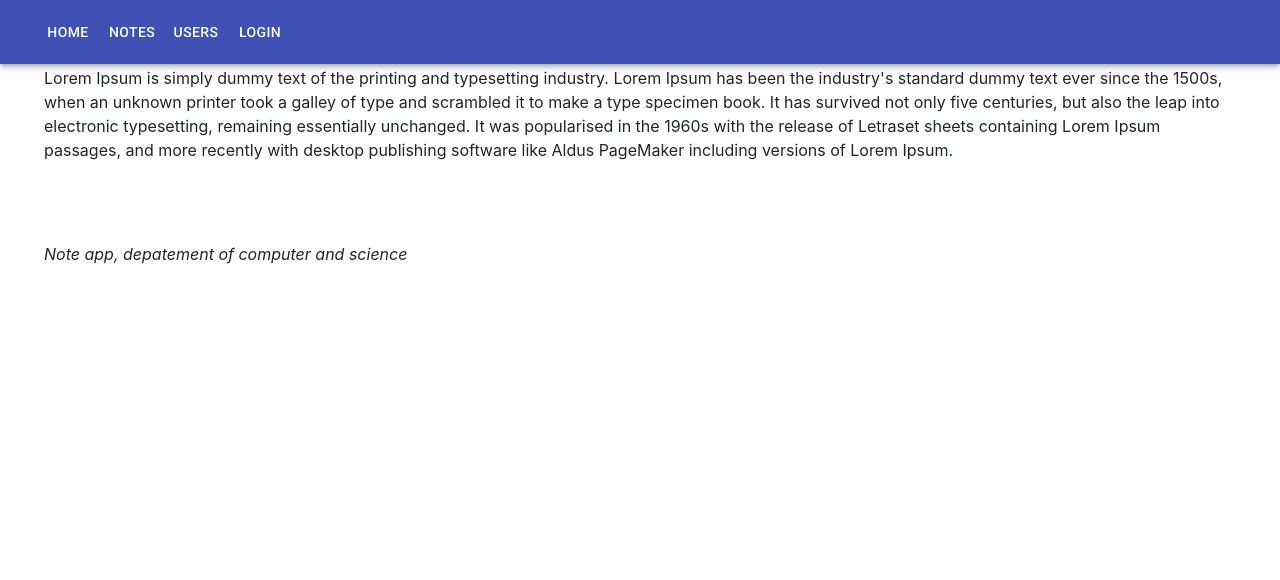
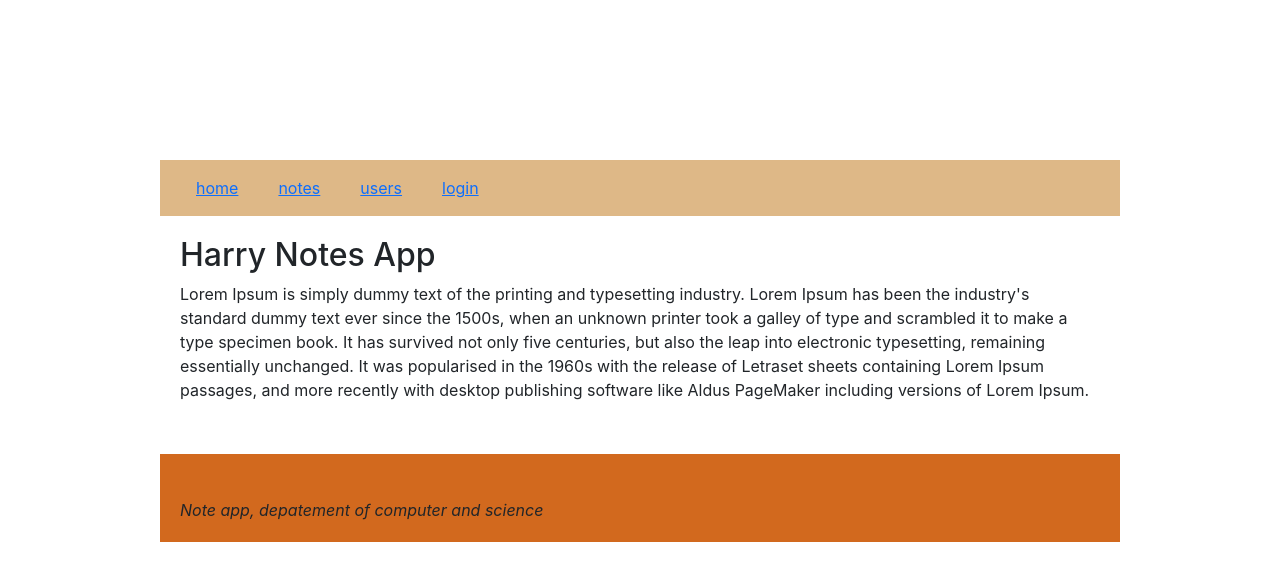
Before and after one commit to harry9345/router-testing, a React (Create React App) app: page / in a window 1280 px wide. Shown: the top 580 px of the page. Built offline with nearby package versions, Linux system fonts and the light colour scheme.

Commit message:
part7b-style-component: style component

```diff
--- a/package.json
+++ b/package.json
@@ -13,6 +13,7 @@
     "react-dom": "^17.0.2",
     "react-router-dom": "^6.2.1",
     "react-scripts": "5.0.0",
+    "styled-components": "^5.3.3",
     "web-vitals": "^2.1.4"
   },
   "scripts": {
--- a/src/App.js
+++ b/src/App.js
@@ -17,12 +17,40 @@ import {
   TableRow,
   Paper,
   TextField,
-  Button,
   AppBar,
   Toolbar,
   IconButton,
 } from '@material-ui/core';
 import { Alert } from '@material-ui/lab';
+import styled from 'styled-components';
+
+const Button = styled.button`
+  background: Bisque;
+  fontsize: 1rem;
+  margin: 1rem;
+  padding: 0.25rem 1rem;
+  border: 2px solid Chocolate;
+  border-darius: 3px;
+`;
+const Input = styled.input`
+  margin: 0.25rem;
+`;
+
+const Page = styled.div`
+  padding: 10rem;
+  backgtound-color: papayawhip;
+`;
+
+const Navigation = styled.div`
+  padding: 1rem;
+  background-color: BurlyWood;
+`;
+
+const Footer = styled.div`
+  padding: 1rem;
+  background-color: Chocolate;
+  margin-top: 1rem;
+`;
 
 const Home = () => (
   <div style={{ padding: '20px' }}>
@@ -97,8 +125,10 @@ const Login = (props) => {
     <div style={{ padding: '20px' }}>
       <h2>LogIn</h2>
       <form onSubmit={onSubmit}>
-        <TextField label='UserName :' />
-        <TextField label='Password :' type='password' />
+        UserName :
+        <Input />
+        Password :
+        <Input type='password' />
         <Button type='submit' variant='contained' color='primary'>
           Login
         </Button>
@@ -148,34 +178,26 @@ function App() {
   };
 
   return (
-    <Container>
-      <AppBar possition='static'>
-        <Toolbar>
-          <IconButton
-            edge='start'
-            color='inherit'
-            aria-label='menu'
-          ></IconButton>
-          <Button color='inherit' component={Link} to='/'>
+    <Page>
+      <Navigation>
+        <Link style={padding} to='/'>
           home
-          </Button>
-          <Button color='inherit' component={Link} to='/notes'>
+        </Link>
+        <Link style={padding} to='/notes'>
           notes
-          </Button>
-          <Button color='inherit' component={Link} to='/users'>
+        </Link>
+        <Link style={padding} to='/users'>
           users
-          </Button>
+        </Link>
 
         {user ? (
           <em>{user} logged in</em>
         ) : (
-            <Button color='inherit' component={Link} to='/login'>
+          <Link style={padding} to='/login'>
             login{' '}
-            </Button>
+          </Link>
         )}
-        </Toolbar>
-      </AppBar>
-
+      </Navigation>
       {message && <Alert serverity='success'>{message}</Alert>}
       <Routes>
         <Route path='/notes/:id' element={<Note note={note} />} />
@@ -187,11 +209,11 @@ function App() {
         <Route path='/login' element={<Login onLogIn={login} />} />
         <Route path='/' element={<Home />} />
       </Routes>
-      <div style={padding}>
+      <Footer style={padding}>
         <br />
         <em>Note app, depatement of computer and science</em>
-      </div>
-    </Container>
+      </Footer>
+    </Page>
   );
 }
 
```
Also changed, not shown: 1 other file (tests, documents, lock files or other folders). Lines whose indentation alone changed are shown as unchanged.
